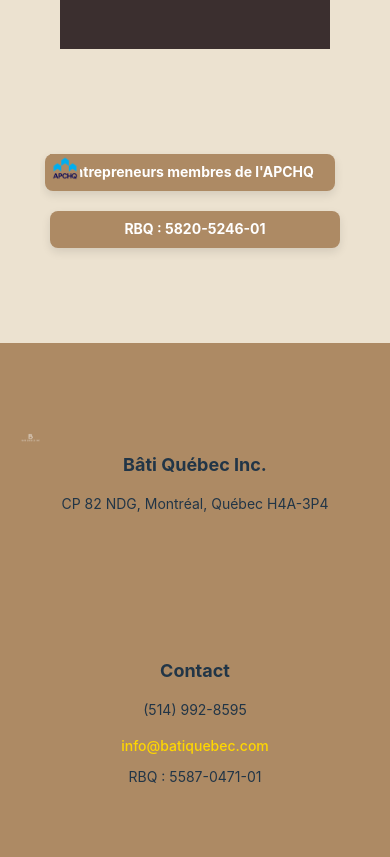
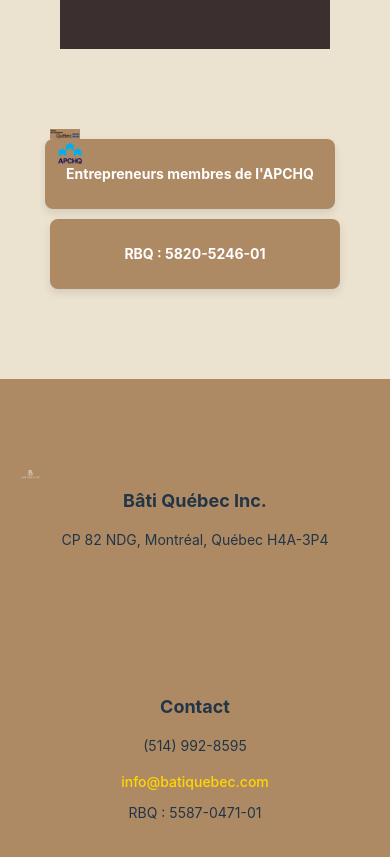
Before and after one commit to MyriamAssam/bati, a React (Vite) app: page / in a window 390 px wide. Shown: the part 2420-3277 px from the top of the page. Built offline with nearby package versions, Linux system fonts and the light colour scheme.

Commit message:
css telephone

```diff
--- a/src/App.css
+++ b/src/App.css
@@ -476,35 +476,7 @@ body {
   justify-content: center;
 }
 
-@media (max-width: 768px) {
-  .fixed-logos {
-    position: static;
-    flex-direction: column;
-    padding: 10px;
-  }
 
-  .logo-apchq,
-  .logo-rbq {
-    flex-direction: row;
-    width: 100%;
-    height: auto;
-    justify-content: center;
-    padding: 10px;
-    margin: 5px 0;
-  }
-
-  .logo-rbq p,
-  .logo-apchq p {
-    font-size: 14px;
-    margin: 0 10px;
-  }
-
-  .logo-apchq img,
-  .logo-rbq img {
-    width: 30px;
-    margin: 0 5px;
-  }
-}
 
 .card {
   padding: 2em;
@@ -827,7 +799,31 @@ header {
 
 @media (max-width: 768px) {
   .fixed-logos {
-    position: static !important;
-    margin-top: 30px;
+    position: relative !important;
+    bottom: auto;
+    margin-top: 20px;
+    display: flex;
+    flex-direction: column;
+    align-items: center;
+    gap: 10px;
+    padding: 10px;
+  }
+
+  .logo-apchq,
+  .logo-rbq {
+    width: 100%;
+    justify-content: center;
+  }
+
+  .logo-apchq p,
+  .logo-rbq p {
+    font-size: 14px;
+    text-align: center;
+  }
+
+  .logo-apchq img,
+  .logo-rbq img {
+    width: 30px;
+    height: auto;
   }
 }
```
